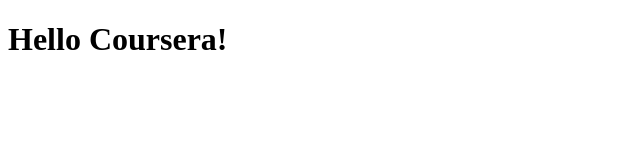
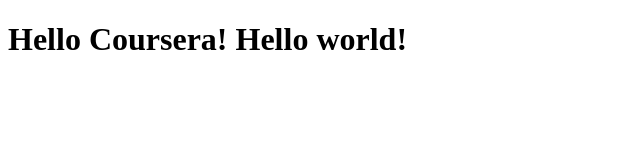
Before and after one commit to annamlaw/coursera-test, a plain HTML site: page site/index.html in a window 1280 px wide. Shown: the whole page, without its empty margins (0-640 px from the left). Drawn offline with Linux system fonts and the light colour scheme.

Commit message:
My second attempt.

```diff
--- a/site/index.html
+++ b/site/index.html
@@ -4,6 +4,6 @@
 	<title>Hello Coursera!</title>
 </head>
 <body>
-<h1>Hello Coursera!</h1>
+<h1>Hello Coursera! Hello world!</h1>
 </body>
 </html>
```
